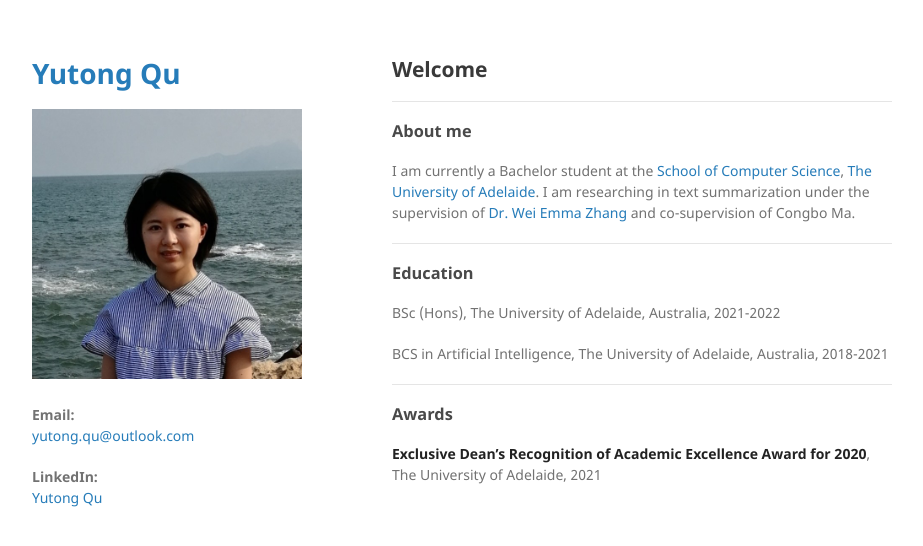
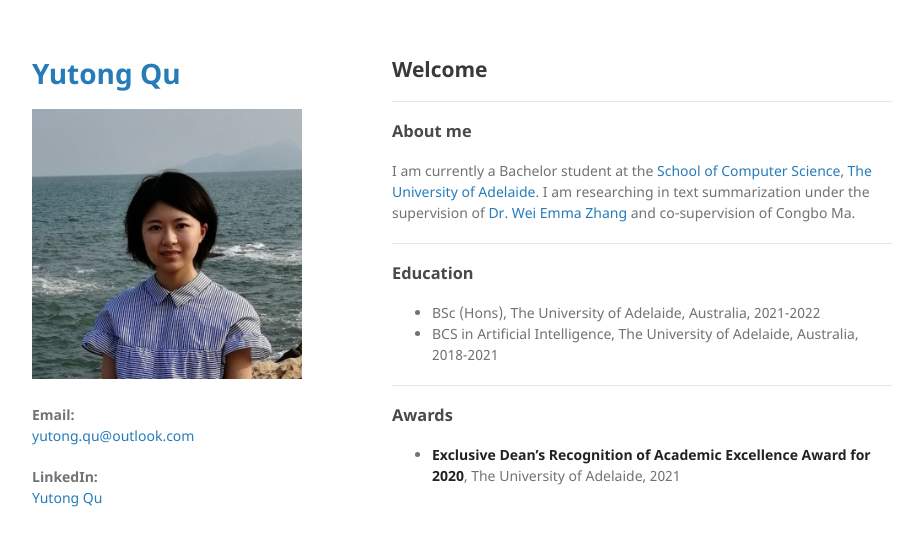
Before and after one commit to yutongqu/yutongqu.github.io, a Jekyll site: the page built from index.md, in a window 1280 px wide. Shown: the top 546 px of the page, without its empty margins (178-1101 px from the left). Built offline with Jekyll 4.4.1, drawn with Linux system fonts in a browser that asks for light colours; our own code applies the rules of GitHub Pages for plain Markdown files; the repository's description, which GitHub fills in, is left out.

```diff
--- a/index.md
+++ b/index.md
@@ -10,15 +10,14 @@ I am currently a Bachelor student at the [School of Computer Science](https://ec
 
 ### Education
 
-BSc (Hons), The University of Adelaide, Australia, 2021-2022
-
-BCS in Artificial Intelligence, The University of Adelaide, Australia, 2018-2021
+- BSc (Hons), The University of Adelaide, Australia, 2021-2022
+- BCS in Artificial Intelligence, The University of Adelaide, Australia, 2018-2021
 
 ---
 
 ### Awards
 
-**Exclusive Dean's Recognition of Academic Excellence Award for 2020**, The University of Adelaide, 2021
+- **Exclusive Dean's Recognition of Academic Excellence Award for 2020**, The University of Adelaide, 2021
 
 
 
```
